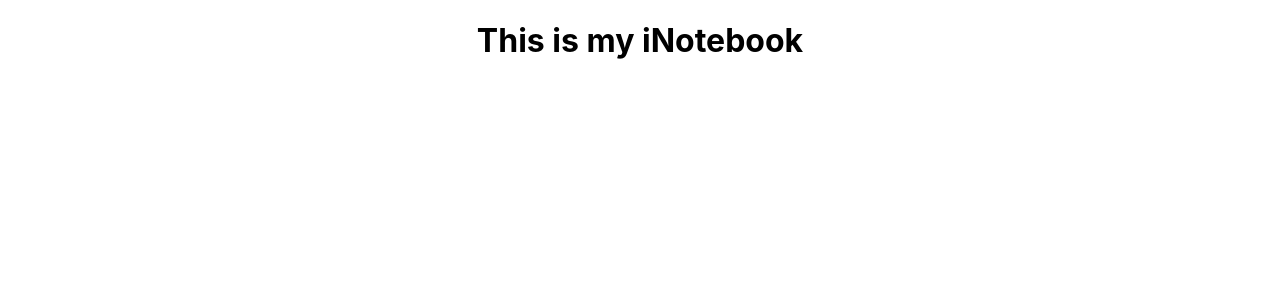
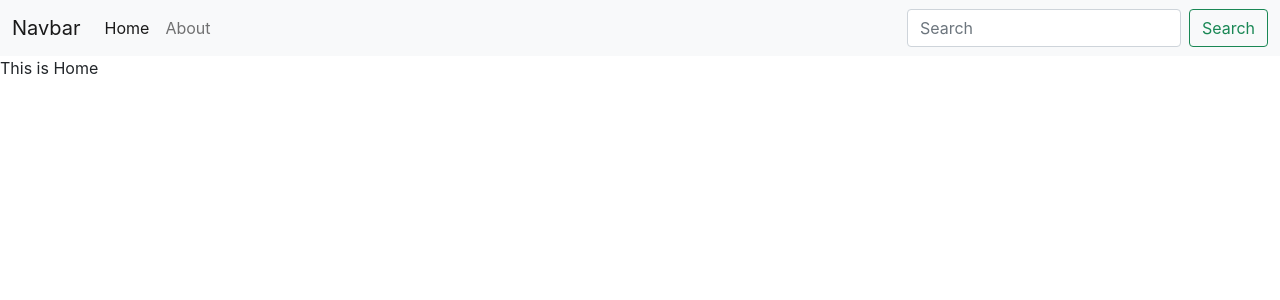
Before and after one commit to mohitrawat111/inotebook, a React (Create React App) app: page / in a window 1280 px wide. Shown: the top 300 px of the page. Built offline with nearby package versions, Linux system fonts and the light colour scheme.

Commit message:
56-Creating Navbar and Routes

```diff
--- a/public/index.html
+++ b/public/index.html
@@ -1,15 +1,16 @@
 <!DOCTYPE html>
 <html lang="en">
+
 <head>
   <meta charset="utf-8" />
   <link rel="icon" href="%PUBLIC_URL%/favicon.ico" />
   <meta name="viewport" content="width=device-width, initial-scale=1" />
   <meta name="theme-color" content="#000000" />
-    <meta
-      name="description"
-      content="Web site created using create-react-app"
-    />
+  <meta name="description" content="Web site created using create-react-app" />
   <link rel="apple-touch-icon" href="%PUBLIC_URL%/logo192.png" />
+  <link href="https://cdn.jsdelivr.net/npm/bootstrap@5.1.3/dist/css/bootstrap.min.css" rel="stylesheet"
+    integrity="sha384-1BmE4kWBq78iYhFldvKuhfTAU6auU8tT94WrHftjDbrCEXSU1oBoqyl2QvZ6jIW3" crossorigin="anonymous">
+
   <!--
       manifest.json provides metadata used when your web app is installed on a
       user's mobile device or desktop. See https://developers.google.com/web/fundamentals/web-app-manifest/
@@ -24,8 +25,9 @@
       work correctly both with client-side routing and a non-root public URL.
       Learn how to configure a non-root public URL by running `npm run build`.
     -->
-    <title>React App</title>
+  <title>INoteBook-Your notes secured in the cloud</title>
 </head>
+
 <body>
   <noscript>You need to enable JavaScript to run this app.</noscript>
   <div id="root"></div>
@@ -39,5 +41,9 @@
       To begin the development, run `npm start` or `yarn start`.
       To create a production bundle, use `npm run build` or `yarn build`.
     -->
+  <script src="https://cdn.jsdelivr.net/npm/bootstrap@5.1.3/dist/js/bootstrap.bundle.min.js"
+    integrity="sha384-ka7Sk0Gln4gmtz2MlQnikT1wXgYsOg+OMhuP+IlRH9sENBO0LRn5q+8nbTov4+1p"
+    crossorigin="anonymous"></script>
 </body>
+
 </html>
--- a/src/App.js
+++ b/src/App.js
@@ -1,11 +1,26 @@
 
 import './App.css';
+import {
+  BrowserRouter,
+  Routes,
+  Route,
+
+} from "react-router-dom";
+import Navbar from './components/Navbar';
+import { Home } from './components/Home';
+import About from './components/About';
+
 
 function App() {
   return (
-    <div className="App">
-      <h1>This is my iNotebook</h1>
-    </div>
+    <BrowserRouter>
+      <Navbar />
+      <Routes>
+        <Route path="/" element={<Home />} />
+        <Route path="/about" element={<About />} />
+        {/* <Route path="about/*" element={<About />} /> Relpacement of exact path */}
+      </Routes>
+    </BrowserRouter>
   );
 }
 
--- /dev/null
+++ b/src/components/About.js
@@ -0,0 +1,9 @@
+import React from 'react'
+
+const About = () => {
+    return (
+        <div>This is About</div>
+    )
+}
+
+export default About
--- /dev/null
+++ b/src/components/Home.js
@@ -0,0 +1,8 @@
+import React from 'react'
+
+
+export const Home = () => {
+    return (
+        <div>This is Home</div>
+    )
+}
--- /dev/null
+++ b/src/components/Navbar.js
@@ -0,0 +1,32 @@
+import React from 'react'
+import { Link } from 'react-router-dom'
+
+const Navbar = () => {
+    return (
+        <nav className="navbar navbar-expand-lg navbar-light bg-light">
+            <div className="container-fluid">
+                <Link className="navbar-brand" to="/">Navbar</Link>
+                <button className="navbar-toggler" type="button" data-bs-toggle="collapse" data-bs-target="#navbarSupportedContent" aria-controls="navbarSupportedContent" aria-expanded="false" aria-label="Toggle navigation">
+                    <span className="navbar-toggler-icon"></span>
+                </button>
+                <div className="collapse navbar-collapse" id="navbarSupportedContent">
+                    <ul className="navbar-nav me-auto mb-2 mb-lg-0">
+                        <li className="nav-item">
+                            <Link className="nav-link active" aria-current="page" to="/">Home</Link>
+                        </li>
+                        <li className="nav-item">
+                            <Link className="nav-link" to="/about">About</Link>
+                        </li>
+
+                    </ul>
+                    <form className="d-flex">
+                        <input className="form-control me-2" type="search" placeholder="Search" aria-label="Search" />
+                        <button className="btn btn-outline-success" type="submit">Search</button>
+                    </form>
+                </div>
+            </div>
+        </nav>
+    )
+}
+
+export default Navbar
```
Lines whose indentation alone changed are shown as unchanged.
